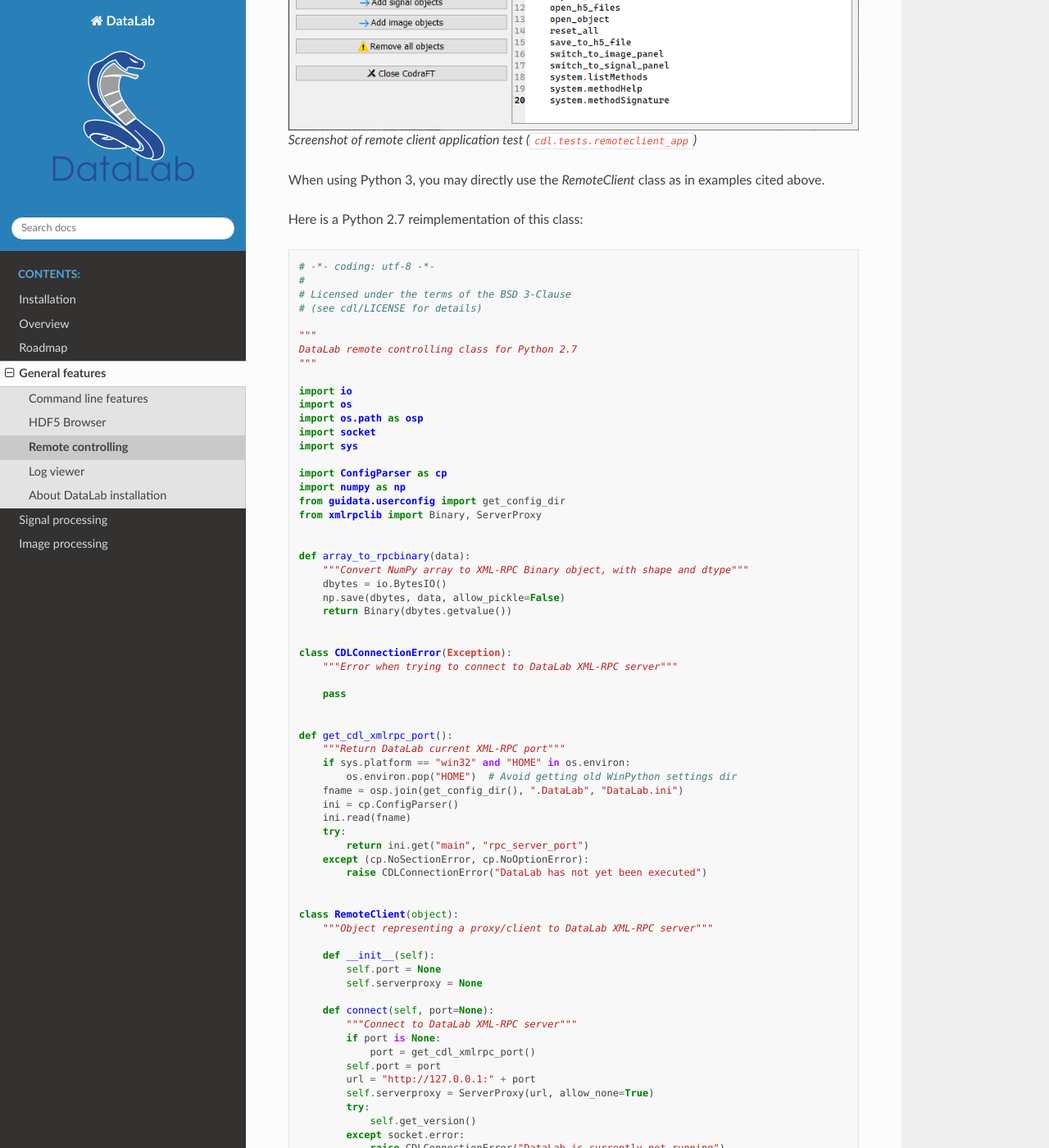
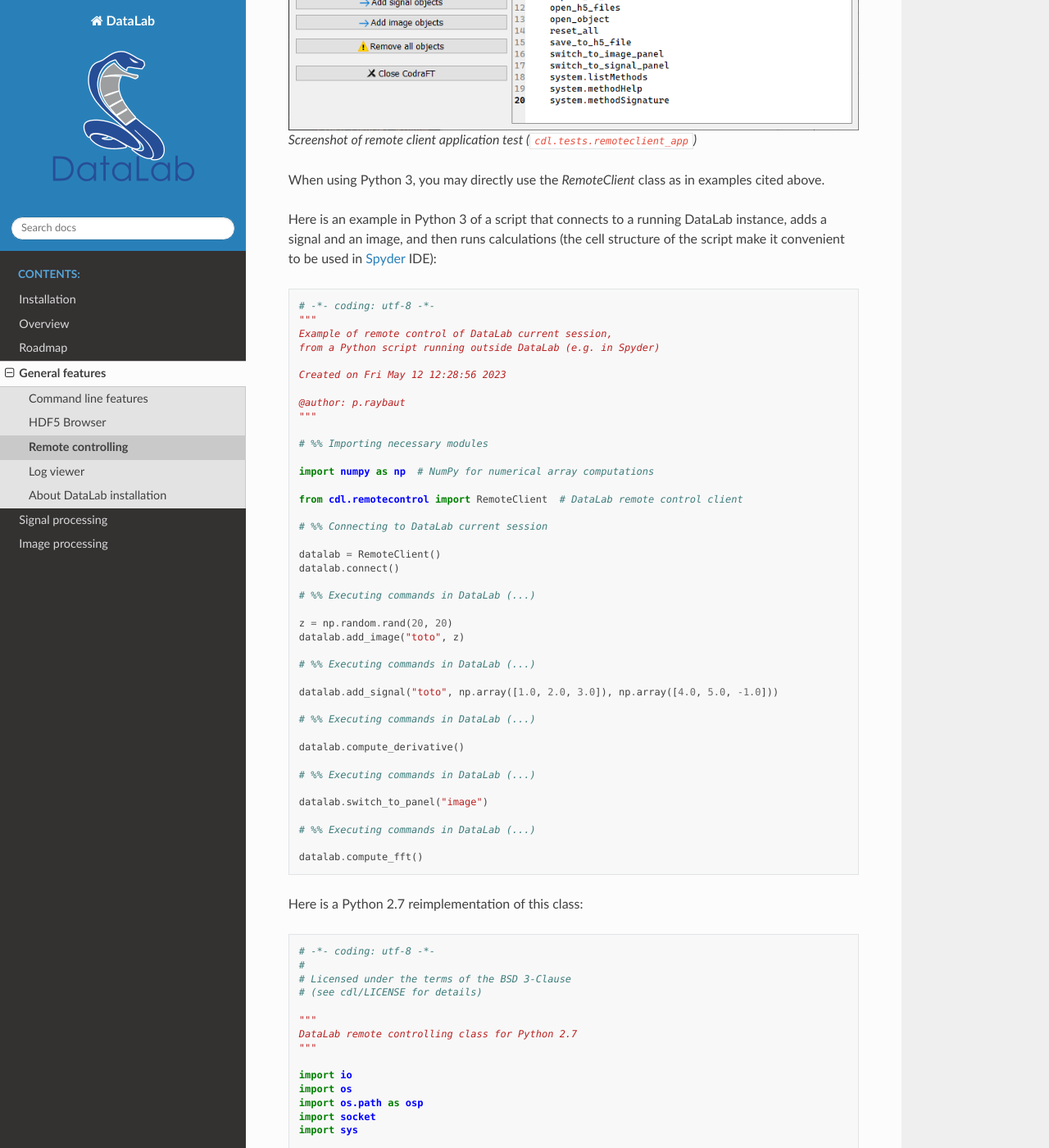
Before and after one commit to DataLab-Platform/DataLab, a Sphinx documentation site: the page built from doc/features/general/remotecontrol.rst, in a window 1280 px wide and 1400 px high, scrolled down 831 px. Shown: the whole window at 82% size. Built offline with Sphinx 7.4.7 and the Read the Docs theme 2.0.0, drawn with Linux system fonts in a browser that asks for light colours; formulas are drawn with MathJax 3; some of the changed text lies outside the part shown.

Commit message:
Doc: added remote control example

```diff
--- a/doc/features/general/remotecontrol.rst
+++ b/doc/features/general/remotecontrol.rst
@@ -18,8 +18,8 @@
   - Run calculation with parameters
 
 Some examples are provided to help implementing such a communication between your application and DataLab:
-  - See ``cdl.tests.remoteclient_app`` module
-  - See ``cdl.tests.remoteclient_unit`` module
+  - See module: ``cdl.tests.remoteclient_app``
+  - See module: ``cdl.tests.remoteclient_unit``
 
 .. figure:: /images/shots/remote_control_test.png
 
@@ -28,8 +28,16 @@
 When using Python 3, you may directly use the `RemoteClient` class as in
 examples cited above.
 
+Here is an example in Python 3 of a script that connects to a running DataLab
+instance, adds a signal and an image, and then runs calculations (the cell
+structure of the script make it convenient to be used in `Spyder`_ IDE):
+
+.. literalinclude:: ../../remote_example.py
+
 Here is a Python 2.7 reimplementation of this class:
 
 .. literalinclude:: ../../remotecontrol_py27.py
 
 .. _XML-RPC: https://docs.python.org/3/library/xmlrpc.html
+
+.. _Spyder: https://www.spyder-ide.org/
--- /dev/null
+++ b/doc/remote_example.py
@@ -0,0 +1,41 @@
+# -*- coding: utf-8 -*-
+"""
+Example of remote control of DataLab current session,
+from a Python script running outside DataLab (e.g. in Spyder)
+
+Created on Fri May 12 12:28:56 2023
+
+@author: p.raybaut
+"""
+
+# %% Importing necessary modules
+
+import numpy as np  # NumPy for numerical array computations
+
+from cdl.remotecontrol import RemoteClient  # DataLab remote control client
+
+# %% Connecting to DataLab current session
+
+datalab = RemoteClient()
+datalab.connect()
+
+# %% Executing commands in DataLab (...)
+
+z = np.random.rand(20, 20)
+datalab.add_image("toto", z)
+
+# %% Executing commands in DataLab (...)
+
+datalab.add_signal("toto", np.array([1.0, 2.0, 3.0]), np.array([4.0, 5.0, -1.0]))
+
+# %% Executing commands in DataLab (...)
+
+datalab.compute_derivative()
+
+# %% Executing commands in DataLab (...)
+
+datalab.switch_to_panel("image")
+
+# %% Executing commands in DataLab (...)
+
+datalab.compute_fft()
```
Also changed, not shown: 2 other files.
